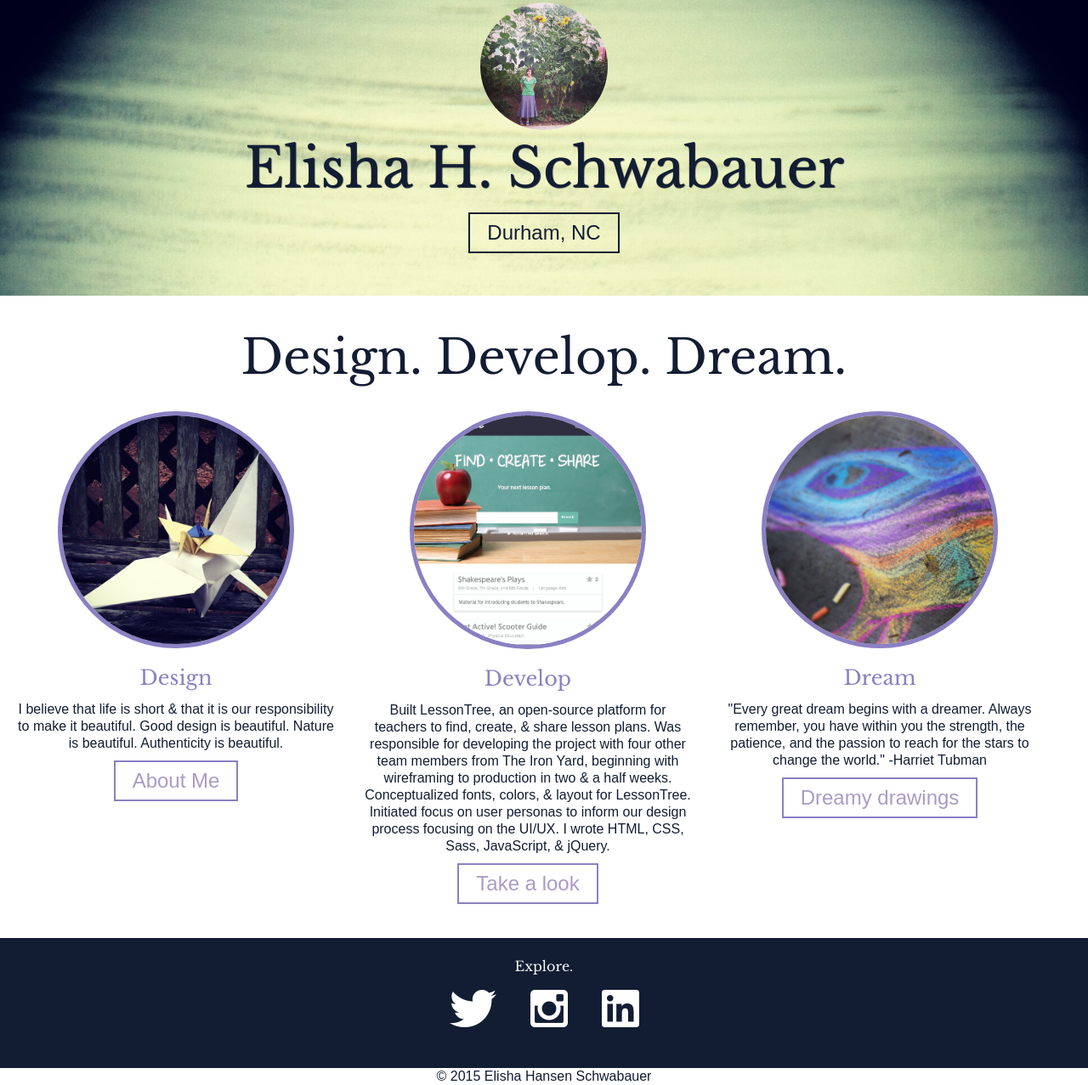
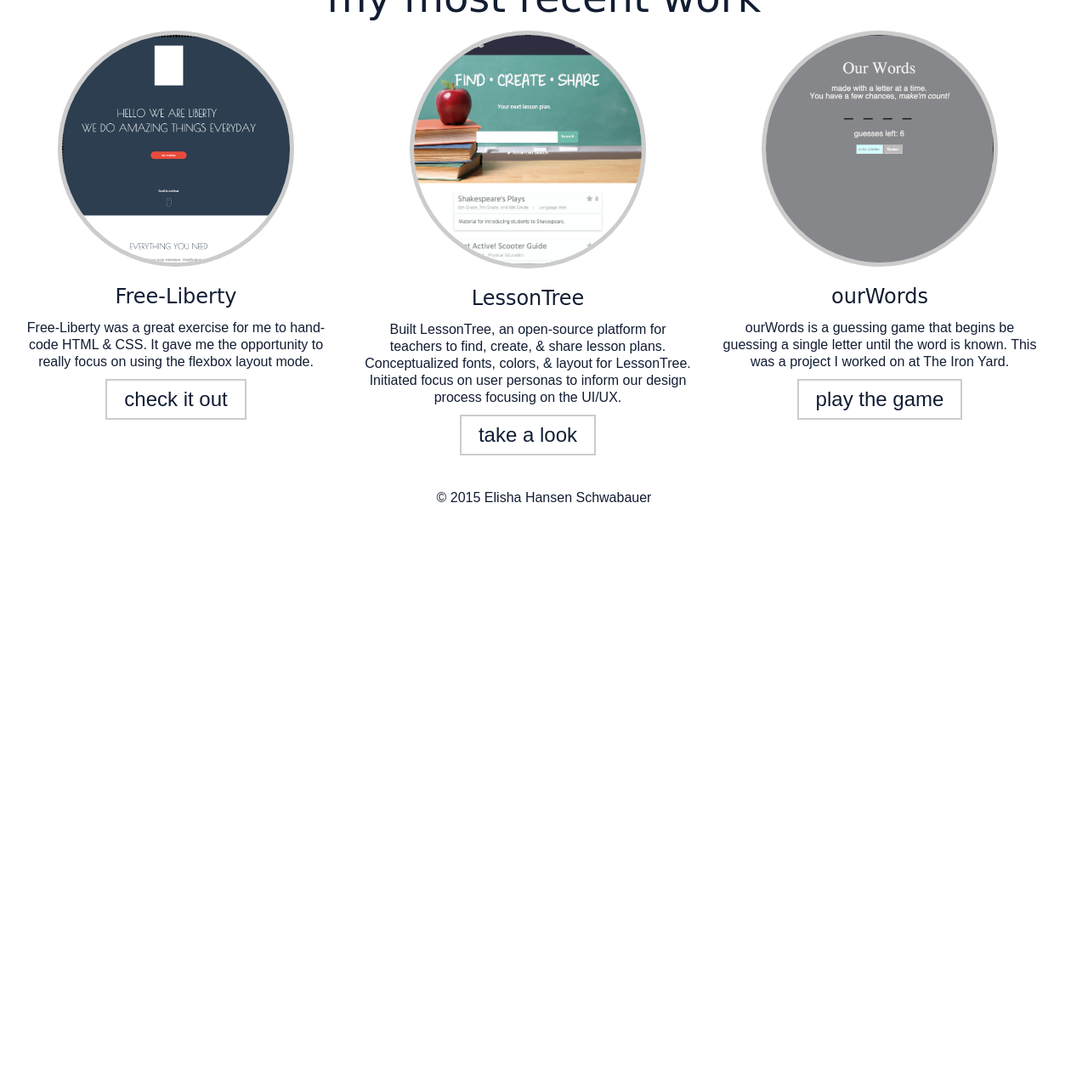
Before and after one commit to Elishala/another-view, a plain HTML site: page index.html in a window 1280 px wide. Shown: the part 118-1395 px from the top of the page at 85% size. After the commit the page ends 800 px from the top, so only its background shows below. Drawn offline with nearby package versions, Linux system fonts and the light colour scheme; a web font is replaced by a local one.

Commit message:
updated view for examples in portfolio.

```diff
--- a/css/styles.css
+++ b/css/styles.css
@@ -6,7 +6,12 @@ body {
 }
 
 h1, h2, h3, h4, h5 {
-  font-family: 'Libre Baskerville', serif;
+  font-family: 'Londrina Shadow', cursive;
+}
+
+h1 {
+  font-size: 3em;
+  color: #121D33;
 }
 
 p {
@@ -54,56 +59,9 @@ nav li a:hover {
 
 }
 
-/*#brand {
-  text-indent: -9000px;
-  background-image: url(../images/ohio.jpg) no-repeat top left;
-  background-size: 45;
-  height: 45px;
-  width: 45px;
-  float: left;
-  margin: 10px;
-}*/
-
 .container {
   width: 100%;
   margin: 0 auto;
-}
-
-#hero {
-  background: url(../images/jabiru.JPG) no-repeat top left;
-  text-align: center;
-  /*white-like color fafafa*/
-  /*color: #fafafa;*/
-  color: #121D33;
-
-  background-size: cover;
-  height: 350px;
-  padding: 25px 0;
-}
-
-#hero img {
-  width: 150px;
-  border-radius: 50%;
-  margin-top: 30px;
-}
-
-#hero h1 {
-  font-size: 400%;
-  margin: 10px;
-  text-shadow: 1px 1px 1px #121D33;
-
-}
-
-#hero span  {
-  border: 2px solid #121D33;
-  padding: 10px 20px;
-  display: inline-block;
-  margin-top: 10px;
-  font-size: 150%;
-}
-
-.city {
-  color: #121D33;
 }
 
 
@@ -128,30 +86,29 @@ nav li a:hover {
   width: 70%;
   max-width: 70%;
   border-radius: 50%;
-  border: 5px solid #8a80c3;
+  border: 5px solid #ccc;
   margin-bottom: 20px;
 }
 
 .column h4 {
-  color: #8a80c3;
+  color: #121D33;
   font-size: 150%;
   margin-bottom: 15px;
 }
 
 .column .btn {
-  border: 2px solid #8a80c3;
+  border: 2px solid #ccc;
   padding: 10px 20px;
   display: inline-block;
   margin-top: 10px;
   font-size: 150%;
   text-decoration: none;
-  color: #8a80c3;
-  color: #AB9BC5;
+  color: #121D33;
 }
 
 .column .btn:hover {
   color: white;
-  background: #ab9bc5;
+  background: #121D33;
   -webkit-transition: all 1s ease-in-out;
   -moz-transition: all 1s ease-in-out;
   -ms-transition: all 1s ease-in-out;
@@ -160,46 +117,10 @@ nav li a:hover {
   transform: scale(1);
 }
 
-#social {
-  background: #5C7A6B;
-  color: #fafafa;
-  background: #121d33;
-  padding: 25px 0;
-  overflow: hidden;
-  text-align: center;
-  float: left;
-  width: 100%;
-  position: relative;
-}
-
-#social ul {
-  clear: left;
-  float: left;
-  list-style: none;
-  margin: 0;
-  padding: 0;
-  position: relative;
-  left: 50%;
-  text-align: center;
-}
-
-#social li {
-  display: block;
-  float: left;
-  list-style: none;
-  margin: 0;
-  padding: 0;
-  position: relative;
-  right: 50%;
-}
-
-#social ul li img {
-  margin: 20px;
-}
-
 footer {
   width: 100%;
   text-align: center;
+  height: 75px;
 }
 
 #copyright {
@@ -218,18 +139,11 @@ footer {
   }
 }
 
-@media only screen and (max-width: 730px)  {
-  #hero span {
-    border: 2px solid #121d33;
-    padding: 3px 8px;
-    font-size: 150%;
-  }
-}
+
 @media only screen and (max-width: 640px)  {
-  #hero h1 {
+  h1 {
     font-size: 371%;
-    color: #fafafa;
-
+    padding-bottom: 10%;
   }
 
   .column {
@@ -238,12 +152,4 @@ footer {
     padding: 0px;
     margin: 0 0 40px 0;
   }
-  #hero span {
-    border: 1px solid white;
-    padding: 3px 7px;
-    font-size: 100%;
-  }
-  .city {
-    color: white;
-  }
 }
--- a/index.html
+++ b/index.html
@@ -4,7 +4,7 @@
     <meta charset="utf-8">
     <title>EHS</title>
     <link rel="stylesheet" href="css/reset.css">
-		<link href='http://fonts.googleapis.com/css?family=News+Cycle|Libre+Baskerville' rel='stylesheet' type='text/css'>
+    <link href='https://fonts.googleapis.com/css?family=News+Cycle|Londrina+Shadow' rel='stylesheet' type='text/css'>
 		<link rel="stylesheet" href="css/styles.css">
 		<meta name="viewport" content="width=device-width, initial-scale=1, user-scalable=true,">
   </head>
@@ -12,59 +12,36 @@
     <header>
 			<nav>
 				<div class="container">
-					<!-- <h1 id="brand"><img src="images/ohio.jpg" alt="Elisha Hansen Schwabauer"/></h1> -->
 					<ul>
-						<!-- <li><a href="http://elishala.github.io/about/">About</a></li> -->
-            <li><a href="http://elishahansen.com/about/">About</a></li>
-            <!-- <li><a class="home" href="http://elishala.github.io/elishahansen.com/another-view/">Home</a></li> -->
-
-
-						<li><a href="#work">My Work</a></li>
+            <li><a href="http://elishahansen.com/another-view/">Home</a></li>
+						<!-- <li><a href="#work">My Work</a></li> -->
 						<li><a href="mailto:elishalahansen@gmail.com?subject=Let's%20talk" title="click here to email me or find me at: elishalahansen@gmail.com">Reach Me</a></li>
 					</ul>
 				</div>
 			</nav>
 		</header>
-		<section id="hero">
-			<img src="images/sunflowers.jpg" alt="Elisha H. Schwabauer"/>
-			<h1>Elisha H. Schwabauer</h1>
-			<span class="city">Durham, NC</span>
-		</section>
 		<section id="main-content">
 			<div class="container">
-				<h3>Design. Develop. Dream.</h3>
-				<section class="column" id="about">
-					<img src="images/cranes.jpg" alt="three origami cranes">
-					<h4>Design</h4>
-					<p>I believe that life is short &amp; that it is our responsibility to make it beautiful. Good design is beautiful. Nature is beautiful. Authenticity is beautiful. </p>
-						<a href="http://elishala.github.io/about/" class="btn">About Me</a>
+				<h1>my most recent work</h1>
+				<section class="column" id="free-liberty">
+					<img src="images/free-liberty.png" alt="screen shot of hero section from free-liberty website, design comp">
+					<h4>Free-Liberty</h4>
+					<p>Free-Liberty was a great exercise for me to hand-code HTML &amp; CSS. It gave me the opportunity to really focus on using the flexbox layout mode.</p>
+						<a href="http://elishala.github.io/free-liberty/" class="btn">check it out</a>
 					</section>
 					<section class="column" id="work">
-						<img src="images/lessonTree.png" alt="Develop">
-						<h4>Develop</h4>
-						<p>Built LessonTree, an open-source platform for teachers to find, create, &amp; share lesson plans. Was responsible
-              for developing the project with four other team members from The Iron Yard, beginning with wireframing to production
-              in two &amp; a half weeks. Conceptualized fonts, colors, &amp; layout for LessonTree. Initiated focus on user
-            personas to inform our design process focusing on the UI/UX. I wrote HTML, CSS, Sass, JavaScript, &amp; jQuery.</p>
-						<a href="https://vimeo.com/125275417" class="btn">Take a look</a>
+						<img src="images/lessonTree.png" alt="LessonTree screenshot">
+						<h4>LessonTree</h4>
+						<p>Built LessonTree, an open-source platform for teachers to find, create, &amp; share lesson plans. Conceptualized fonts, colors, &amp; layout for LessonTree. Initiated focus on user
+            personas to inform our design process focusing on the UI/UX.</p>
+						<a href="http://www.lessontree.org" class="btn">take a look</a>
 					</section>
 					<section class="column" id="contact">
-						<img src="images/dream.jpg" alt="Dream">
-						<h4>Dream</h4>
-						<p>"Every great dream begins with a dreamer. Always remember, you have within you the strength,
-              the patience, and the passion to reach for the stars to change the world." -Harriet Tubman</p>
-							<a href="" class="btn">Dreamy drawings</a>
+						<img src="images/ourWords.png" alt="Screenshot of the game ourWords">
+						<h4>ourWords</h4>
+						<p>ourWords is a guessing game that begins be guessing a single letter until the word is known. This was a project I worked on at The Iron Yard.</p>
+							<a href="http://www.elishahansen.com/ourWords/" class="btn">play the game</a>
 						</section>
-					</div>
-				</section>
-				<section id="social">
-					<div class="container">
-						<h3>Explore.</h3>
-						<ul>
-							<li><a href="http://twitter.com/elishalahansen"><img src="images/twitter.png" alt="Twitter"/></a></li>
-              <li><a href="http://instagram.com/elishalaa?ref=badge"><img src="images/instagram.png" alt="Instagram"/></a></li>
-							<li><a href="https://www.linkedin.com/pub/elisha-schwabauer/73/737/682"><img src="images/linkedin.png" alt="LinkedIn"/></a></li>
-						</ul>
 					</div>
 				</section>
 				<footer>
```
Also changed, not shown: images/beforeIDie.JPG (deleted), images/cranes.jpg (deleted), images/dream.jpg (deleted), images/free-liberty.png (added), images/jabiru.JPG (deleted), images/ohio.jpg (deleted), images/ourWords.png (added), images/sunflowers.jpg (deleted).
